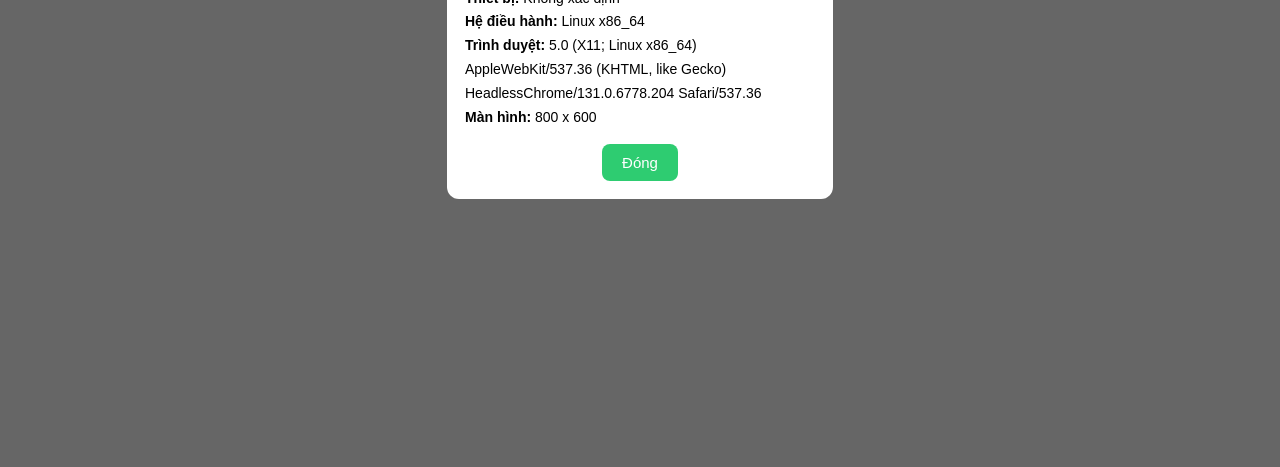
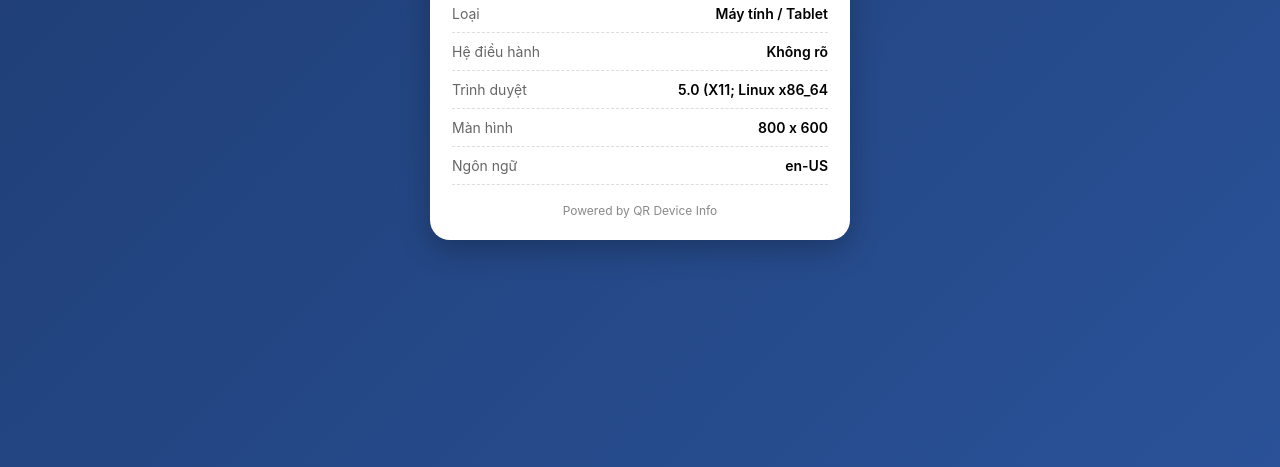
Before and after one commit to nhock9xlx/Read_Name, a plain HTML site: page index.html in a window 1280 px wide. Shown: the part 333-800 px from the top of the page. Drawn offline with Linux system fonts and the light colour scheme.

Commit message:
Revamp device info popup with new design
Updated device information popup with enhanced styling and functionality.

```diff
--- a/index.html
+++ b/index.html
@@ -3,100 +3,126 @@
 <head>
 <meta charset="UTF-8">
 <meta name="viewport" content="width=device-width, initial-scale=1">
-<title>Popup thông tin thiết bị</title>
+<title>Device Info PRO</title>
 
 <style>
+* { box-sizing: border-box; }
+
 body {
-  font-family: Arial, sans-serif;
   margin: 0;
-}
-
-.popup-bg {
-  position: fixed;
-  top: 0; left: 0;
-  width: 100%; height: 100%;
-  background: rgba(0,0,0,0.6);
+  font-family: -apple-system, BlinkMacSystemFont, "Segoe UI", Roboto, Arial;
+  background: linear-gradient(135deg,#1e3c72,#2a5298);
+  height: 100vh;
   display: flex;
   align-items: center;
   justify-content: center;
-  z-index: 9999;
 }
 
-.popup-box {
+.card {
   background: #fff;
-  width: 90%;
-  max-width: 350px;
-  border-radius: 12px;
-  padding: 18px;
-  text-align: center;
-  animation: zoom .25s ease;
+  width: 92%;
+  max-width: 420px;
+  border-radius: 20px;
+  padding: 22px;
+  box-shadow: 0 10px 30px rgba(0,0,0,.25);
+  animation: pop .3s ease;
 }
 
-@keyframes zoom {
-  from {transform: scale(.7); opacity: 0;}
-  to {transform: scale(1); opacity: 1;}
+@keyframes pop {
+  from { transform: scale(.8); opacity:0;}
+  to   { transform: scale(1); opacity:1;}
 }
 
-.popup-box h3 {
-  margin: 0 0 12px;
+.title {
+  text-align: center;
+  font-size: 22px;
+  font-weight: 700;
+  margin-bottom: 15px;
 }
 
-.info {
-  text-align: left;
-  line-height: 1.7;
+.row {
+  display: flex;
+  justify-content: space-between;
+  padding: 10px 0;
+  border-bottom: 1px dashed #ddd;
   font-size: 14px;
 }
 
-.close-btn {
-  margin-top: 15px;
-  background: #2ecc71;
-  color: #fff;
-  border: none;
-  padding: 10px 20px;
-  border-radius: 8px;
-  font-size: 15px;
+.row:last-child { border-bottom: none; }
+
+.label { color:#666; }
+.value { font-weight: 600; }
+
+.footer {
+  margin-top: 18px;
+  text-align: center;
+  font-size: 12px;
+  color: #888;
 }
 </style>
 </head>
 
 <body>
 
-<div class="popup-bg" id="popup">
-  <div class="popup-box">
-    <h3>📱 Thông tin thiết bị</h3>
-    <div class="info" id="deviceInfo"></div>
-    <button class="close-btn" onclick="closePopup()">Đóng</button>
-  </div>
+<div class="card">
+  <div class="title">📱 Thông tin thiết bị</div>
+
+  <div class="row"><span class="label">Thiết bị</span><span class="value" id="brand"></span></div>
+  <div class="row"><span class="label">Loại</span><span class="value" id="type"></span></div>
+  <div class="row"><span class="label">Hệ điều hành</span><span class="value" id="os"></span></div>
+  <div class="row"><span class="label">Trình duyệt</span><span class="value" id="browser"></span></div>
+  <div class="row"><span class="label">Màn hình</span><span class="value" id="screen"></span></div>
+  <div class="row"><span class="label">Ngôn ngữ</span><span class="value" id="lang"></span></div>
+
+  <div class="footer">Powered by QR Device Info</div>
 </div>
 
 <script>
-function getDeviceName() {
+function detectDevice() {
   let ua = navigator.userAgent.toLowerCase();
 
-  if (ua.includes("iphone")) return "iPhone";
-  if (ua.includes("ipad")) return "iPad";
-  if (ua.includes("samsung")) return "Samsung";
-  if (ua.includes("oppo")) return "Oppo";
-  if (ua.includes("vivo")) return "Vivo";
-  if (ua.includes("xiaomi")) return "Xiaomi";
-  if (ua.includes("huawei")) return "Huawei";
-  if (ua.includes("realme")) return "Realme";
+  let brand = "Không xác định";
+  if (ua.includes("iphone")) brand = "iPhone";
+  else if (ua.includes("ipad")) brand = "iPad";
+  else if (ua.includes("samsung")) brand = "Samsung";
+  else if (ua.includes("oppo")) brand = "Oppo";
+  else if (ua.includes("vivo")) brand = "Vivo";
+  else if (ua.includes("xiaomi")) brand = "Xiaomi";
+  else if (ua.includes("huawei")) brand = "Huawei";
+  else if (ua.includes("realme")) brand = "Realme";
 
-  return "Không xác định";
+  let type = /mobile/i.test(ua) ? "Điện thoại" : "Máy tính / Tablet";
+
+  let os = "Không rõ";
+  if (/android/i.test(ua)) {
+    let v = ua.match(/android\s([\d\.]+)/);
+    os = "Android " + (v ? v[1] : "");
+  }
+  if (/iphone|ipad/i.test(ua)) {
+    let v = ua.match(/os\s([\d\_]+)/);
+    os = "iOS " + (v ? v[1].replace(/_/g,'.') : "");
+  }
+
+  let browser = navigator.appVersion.split(")")[0];
+
+  return {
+    brand,
+    type,
+    os,
+    browser,
+    screen: screen.width + " x " + screen.height,
+    lang: navigator.language
+  };
 }
 
-const device = getDeviceName();
+const d = detectDevice();
 
-document.getElementById("deviceInfo").innerHTML = `
-<b>Thiết bị:</b> ${device}<br>
-<b>Hệ điều hành:</b> ${navigator.platform}<br>
-<b>Trình duyệt:</b> ${navigator.appVersion}<br>
-<b>Màn hình:</b> ${screen.width} x ${screen.height}
-`;
-
-function closePopup() {
-  document.getElementById("popup").style.display = "none";
-}
+document.getElementById("brand").innerText  = d.brand;
+document.getElementById("type").innerText   = d.type;
+document.getElementById("os").innerText     = d.os;
+document.getElementById("browser").innerText= d.browser;
+document.getElementById("screen").innerText = d.screen;
+document.getElementById("lang").innerText   = d.lang;
 </script>
 
 </body>
```
